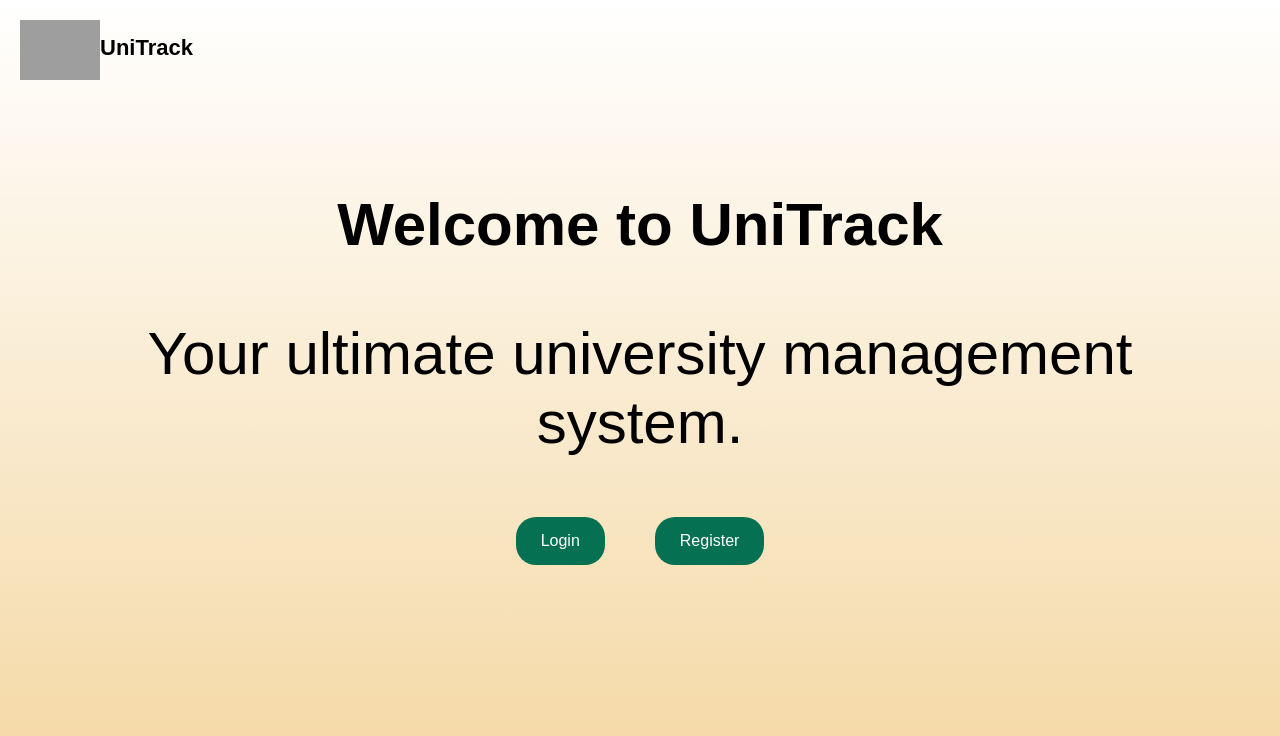
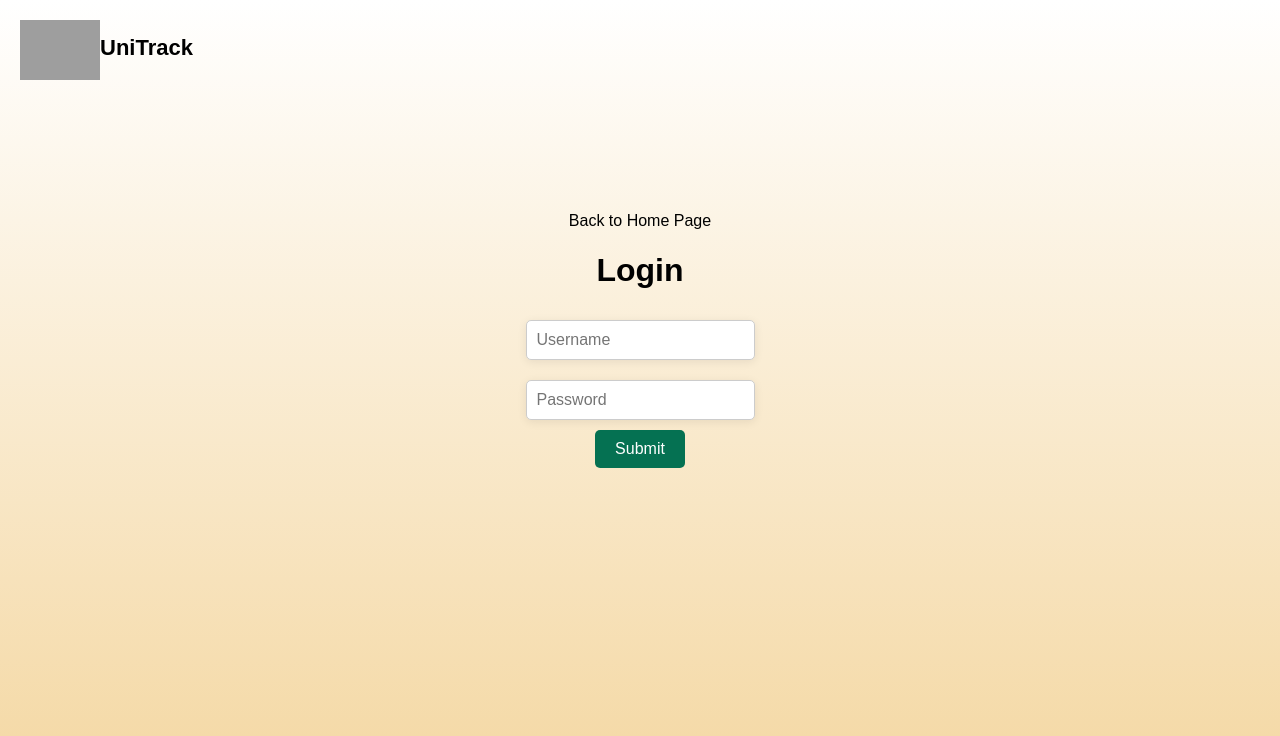
Before and after one commit to KaanOkumus355/UniTrack, a React (Create React App) app in the folder frontend/: page / in a window 1280 px wide. Both pictures are taken after a click on the button "Login". Shown: the top 736 px of the page. Built offline with nearby package versions, Linux system fonts and the light colour scheme; grey boxes are pictures that could not be loaded; the HTML template or start-up script is replaced by a standard one.

Commit message:
Started the login page

```diff
--- a/frontend/src/App.css
+++ b/frontend/src/App.css
@@ -57,3 +57,47 @@ body {
 .middle-section-buttons button:active {
   transform: scale(0.95);
 }
+
+.loginpage {
+  display: flex;
+  flex-direction: column;
+  align-items: center;
+  justify-content: center;
+  height: 60vh;
+  border-radius: 20px;
+}
+
+.loginpage input {
+  margin: 10px;
+  padding: 10px;
+  font-size: 16px;
+  border: 1px solid #ccc;
+  border-radius: 5px;
+  box-shadow: 0 2px 10px rgba(0, 0, 0, 0.08);
+}
+
+.loginpage button {
+  padding: 10px 20px;
+  font-size: 16px;
+  cursor: pointer;
+  background-color: #057152;
+  border: none;
+  border-radius: 5px;
+  color: white;
+  transition: all 0.3s ease;
+}
+
+.loginpage button:hover {
+  background-color: #045d40;
+}
+
+.loginpage button:active {
+  transform: scale(0.95);
+}
+
+.loginpage a {
+  margin-top: 15px;
+  color: #057152;
+  cursor: pointer;
+  text-decoration: none;
+}
--- a/frontend/src/App.js
+++ b/frontend/src/App.js
@@ -1,4 +1,6 @@
+import { useState } from 'react';
 import './App.css';
+import Login from './Login';
 
 function Header() {
   return (
@@ -9,13 +11,13 @@ function Header() {
   );
 }
 
-function MiddleSection() {
+function MiddleSection({ onLogin }) {
   return (
     <div className="middle-section">
       <h2>Welcome to UniTrack</h2>
       <p>Your ultimate university management system.</p>
       <div className="middle-section-buttons">
-        <button className="login-button">Login</button>
+        <button className="login-button" onClick={onLogin}>Login</button>
         <button className="register-button">Register</button>
       </div>
     </div>
@@ -25,10 +27,15 @@ function MiddleSection() {
 
 
 function App() {
+  const [page, setPage] = useState('home');
+
   return (
     <>
       <Header />
-      <MiddleSection />
+
+      {page === 'home' && <MiddleSection onLogin={() => setPage('login')}/>}
+
+      {page === 'login' && <Login home={() => setPage('home')}/>}
     </>
   );
 }
--- a/frontend/src/Login.js
+++ b/frontend/src/Login.js
@@ -1,6 +1,7 @@
-function Login() {
+function Login({ home }) {
   return (
     <div className="loginpage">
+      <span className="back-link" onClick={home}>Back to Home Page</span>
       <h1>Login</h1>
       <input type="text" placeholder="Username"/>
       <input type="password" placeholder="Password"/>
```
Also changed, not shown: frontend/public/favicon-32x32.png, 1 other file (tests, documents, lock files or other folders). Lines whose indentation alone changed are shown as unchanged.
